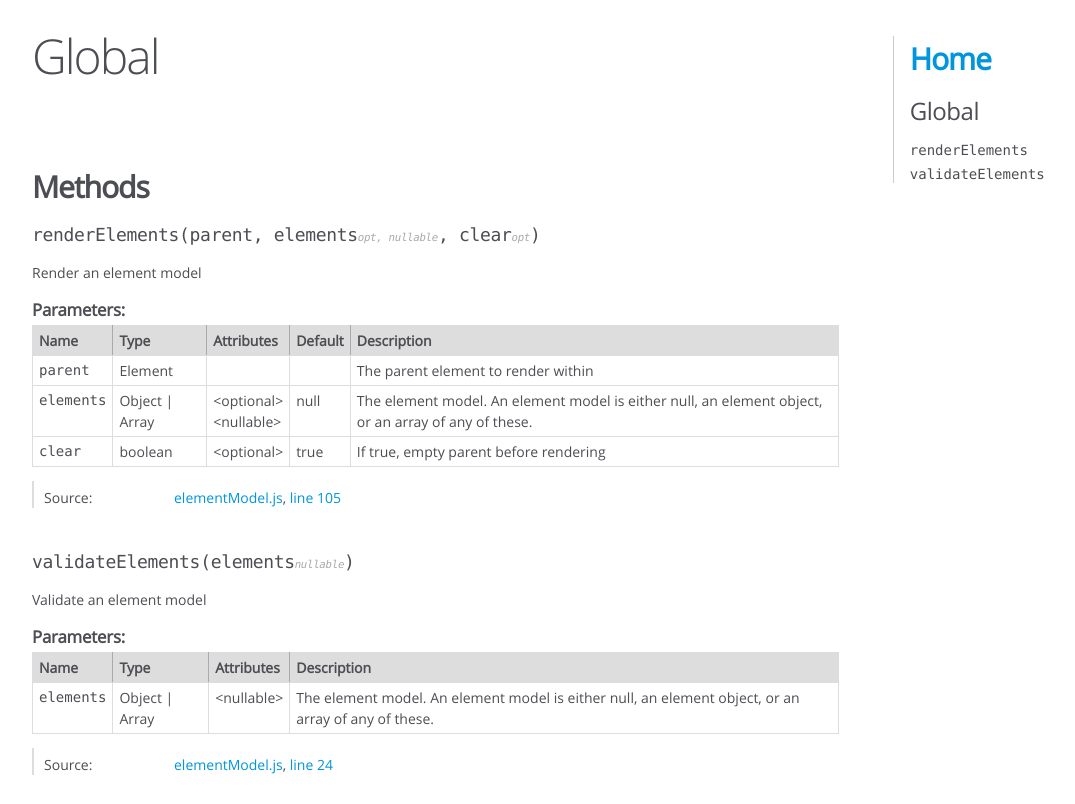
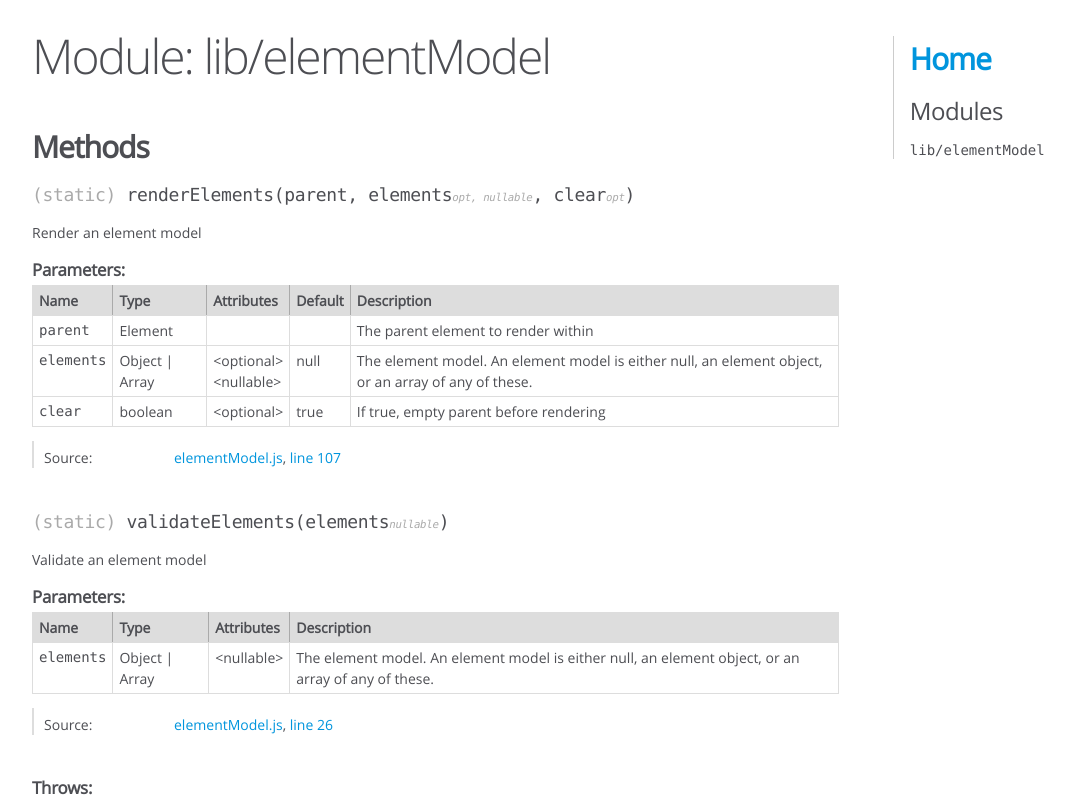
Before and after one commit to craigahobbs/element-model, a plain HTML site: page module-lib_elementModel.html in a window 1280 px wide. Shown: the top 804 px of the page, without its empty margins (0-1075 px from the left). Drawn offline with Linux system fonts and the light colour scheme.

Commit message:
element-model 1.1.0

```diff
--- a/global.html
+++ b/module-lib_elementModel.html
@@ -2,7 +2,7 @@
 <html lang="en">
 <head>
     <meta charset="utf-8">
-    <title>JSDoc: Global</title>
+    <title>JSDoc: Module: lib/elementModel</title>
 
     <script src="scripts/prettify/prettify.js"> </script>
     <script src="scripts/prettify/lang-css.js"> </script>
@@ -17,7 +17,7 @@
 
 <div id="main">
 
-    <h1 class="page-title">Global</h1>
+    <h1 class="page-title">Module: lib/elementModel</h1>
 
 
 
@@ -28,7 +28,6 @@
 
 <header>
 
-        <h2></h2>
 
 
 </header>
@@ -36,45 +35,6 @@
 <article>
     <div class="container-overview">
 
-
-
-
-
-
-<dl class="details">
-
-
-
-
-
-
-
-
-
-
-
-
-
-
-
-
-
-
-
-
-
-
-
-
-
-
-
-
-
-
-
-
-</dl>
 
 
 
@@ -104,7 +64,7 @@
 
 
 
-    <h4 class="name" id="renderElements"><span class="type-signature"></span>renderElements<span class="signature">(parent, elements<span class="signature-attributes">opt, nullable</span>, clear<span class="signature-attributes">opt</span>)</span><span class="type-signature"></span></h4>
+    <h4 class="name" id=".renderElements"><span class="type-signature">(static) </span>renderElements<span class="signature">(parent, elements<span class="signature-attributes">opt, nullable</span>, clear<span class="signature-attributes">opt</span>)</span><span class="type-signature"></span></h4>
 
 
 
@@ -305,7 +265,7 @@
 
     <dt class="tag-source">Source:</dt>
     <dd class="tag-source"><ul class="dummy"><li>
-        <a href="elementModel.js.html">elementModel.js</a>, <a href="elementModel.js.html#line105">line 105</a>
+        <a href="elementModel.js.html">elementModel.js</a>, <a href="elementModel.js.html#line107">line 107</a>
     </li></ul></dd>
 
 
@@ -341,7 +301,7 @@
 
 
 
-    <h4 class="name" id="validateElements"><span class="type-signature"></span>validateElements<span class="signature">(elements<span class="signature-attributes">nullable</span>)</span><span class="type-signature"></span></h4>
+    <h4 class="name" id=".validateElements"><span class="type-signature">(static) </span>validateElements<span class="signature">(elements<span class="signature-attributes">nullable</span>)</span><span class="type-signature"></span></h4>
 
 
 
@@ -458,7 +418,7 @@
 
     <dt class="tag-source">Source:</dt>
     <dd class="tag-source"><ul class="dummy"><li>
-        <a href="elementModel.js.html">elementModel.js</a>, <a href="elementModel.js.html#line24">line 24</a>
+        <a href="elementModel.js.html">elementModel.js</a>, <a href="elementModel.js.html#line26">line 26</a>
     </li></ul></dd>
 
 
@@ -533,7 +493,7 @@
 </div>
 
 <nav>
-    <h2><a href="index.html">Home</a></h2><h3>Global</h3><ul><li><a href="global.html#renderElements">renderElements</a></li><li><a href="global.html#validateElements">validateElements</a></li></ul>
+    <h2><a href="index.html">Home</a></h2><h3>Modules</h3><ul><li><a href="module-lib_elementModel.html">lib/elementModel</a></li></ul>
 </nav>
 
 <br class="clear">
```
Also changed, not shown: elementModel.js.html (+3 -1 lines), index.html (+3 -3 lines).
